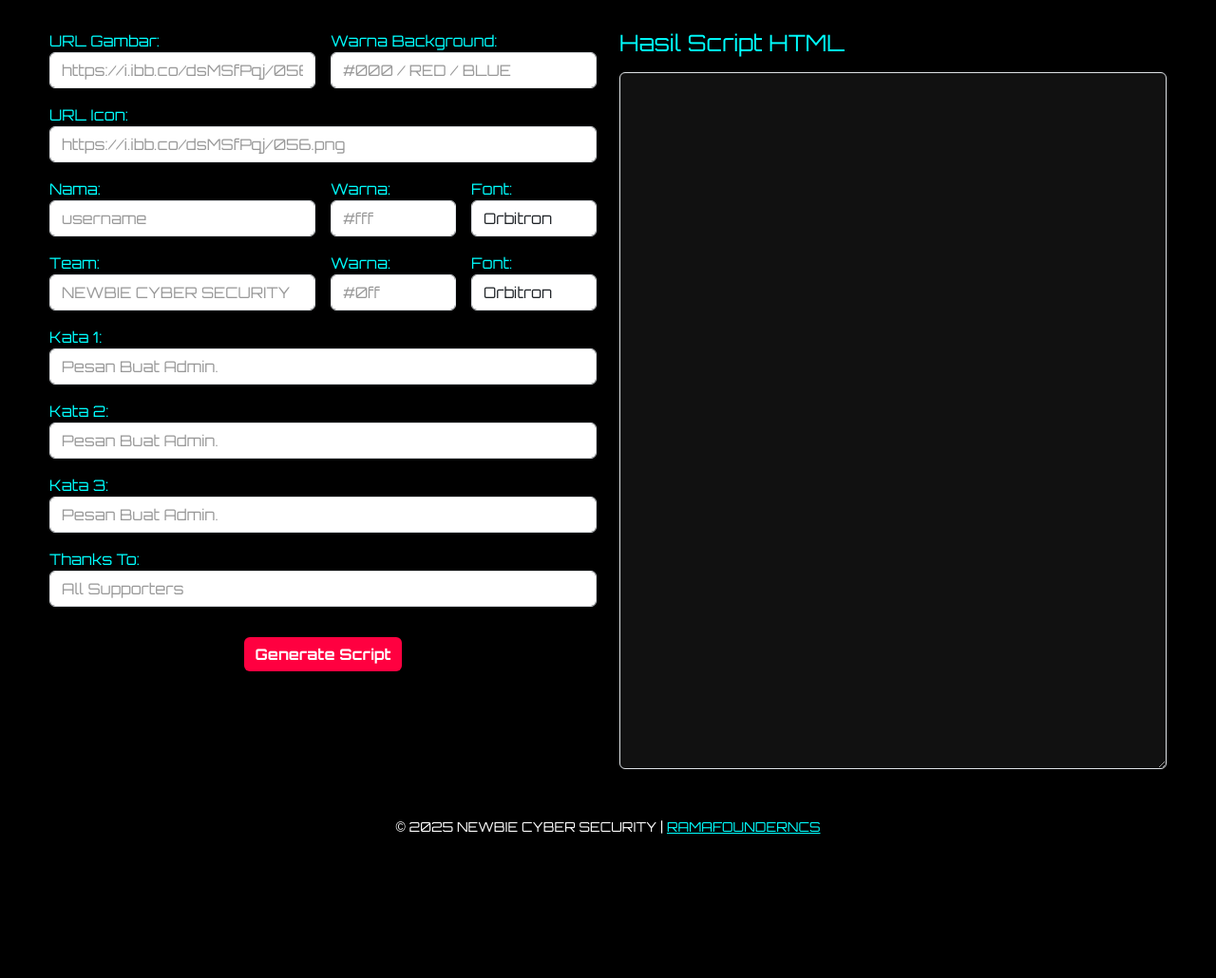
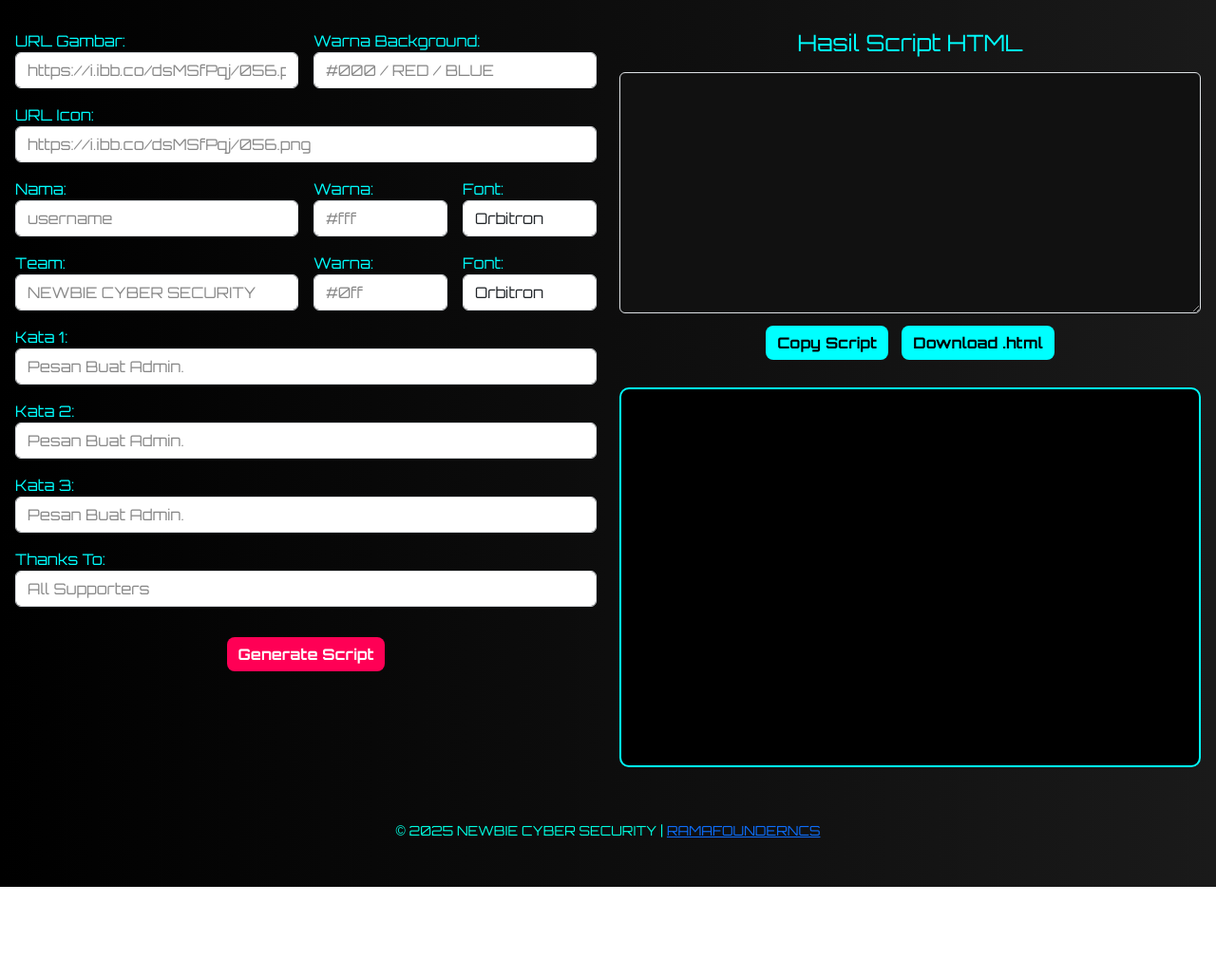
Before and after one commit to RamaFounderNCS/DefaceGeneratorNCS, a plain HTML site: page index.html in a window 1280 px wide. Shown: the part 113-1143 px from the top of the page at 95% size. After the commit the page ends 1047 px from the top, so only its background shows below. Drawn offline with nearby package versions, Linux system fonts and the light colour scheme.

Commit message:
index.html

```diff
--- a/index.html
+++ b/index.html
@@ -1,21 +1,18 @@
 <!DOCTYPE html>
 <html lang="en">
 <head>
-  <meta charset="UTF-8">
-  <meta name="viewport" content="width=device-width, initial-scale=1.0">
-  <meta name="author" content="Elite Deface Generator">
-  <title>N.C.S DEFACE GENERATOR</title>
-  <link rel="icon" href="https://i.ibb.co/dsMSfPqj/056.png" type="image/jpg">
-  <link rel="stylesheet" href="https://cdn.jsdelivr.net/npm/bootstrap@5.3.2/dist/css/bootstrap.min.css">
-  <link rel="preconnect" href="https://fonts.googleapis.com">
-  <link rel="preconnect" href="https://fonts.gstatic.com" crossorigin>
-  <link href="https://fonts.googleapis.com/css2?family=Orbitron:wght@400;700&display=swap" rel="stylesheet">
+  <meta charset="UTF-8" />
+  <meta name="viewport" content="width=device-width, initial-scale=1.0" />
+  <meta name="author" content="Elite Deface Generator" />
+  <title>N.C.S Deface Generator</title>
+  <link rel="icon" href="https://i.ibb.co/dsMSfPqj/056.png" type="image/png" />
+  <link href="https://cdn.jsdelivr.net/npm/bootstrap@5.3.2/dist/css/bootstrap.min.css" rel="stylesheet" />
+  <link href="https://fonts.googleapis.com/css2?family=Orbitron:wght@400;700&family=Montserrat:wght@400;600&display=swap" rel="stylesheet" />
   <style>
     body {
-      background-color: #000;
-      color: #fff;
+      background: linear-gradient(to right, #000, #1a1a1a);
+      color: #00ffe1;
       font-family: 'Orbitron', sans-serif;
-      padding-bottom: 100px;
     }
     h1, h4, label {
       color: #0ff;
@@ -23,115 +20,144 @@
     textarea.form-control {
       background: #111;
       color: #0f0;
+      font-family: monospace;
     }
     .form-control::placeholder {
-      color: #999;
+      color: #888;
     }
     .btn-custom {
-      background-color: #ff0040;
-      color: white;
+      background: #ff0055;
+      color: #fff;
       border: none;
       font-weight: bold;
+      transition: 0.3s;
+      border-radius: 8px;
     }
     .btn-custom:hover {
-      background-color: #cc0033;
+      background: #cc0033;
     }
-    .generator-container {
-      max-width: 1200px;
-      margin: auto;
+    .btn-copy, .btn-download {
+      background: #0ff;
+      color: #000;
+      border: none;
+      font-weight: bold;
+      border-radius: 8px;
+      margin: 5px;
+    }
+    .btn-copy:hover, .btn-download:hover {
+      background: #00cccc;
+    }
+    iframe.preview-frame {
+      width: 100%;
+      height: 400px;
+      background: #000;
+      border: 2px solid #0ff;
+      border-radius: 10px;
+      margin-top: 20px;
     }
   </style>
 </head>
 <body>
-  <div class="container-fluid generator-container py-5">
+  <div class="container-fluid generator-container py-5 px-3">
     <div class="text-center mb-5">
-      <h1>N.C.S DEFACE GENERATOR</h1>
+      <h1>N.C.S Deface Generator</h1>
     </div>
     <div class="row g-4">
       <div class="col-lg-6">
         <div class="row g-3">
+          <!-- Input Form Fields -->
           <div class="col-md-6">
             <label>URL Gambar:</label>
-            <input type="text" id="gambar" class="form-control" placeholder="https://i.ibb.co/dsMSfPqj/056.png">
+            <input type="text" id="gambar" class="form-control" placeholder="https://i.ibb.co/dsMSfPqj/056.png" />
           </div>
           <div class="col-md-6">
             <label>Warna Background:</label>
-            <input type="text" id="background" class="form-control" placeholder="#000 / RED / BLUE">
+            <input type="text" id="background" class="form-control" placeholder="#000 / RED / BLUE" />
           </div>
           <div class="col-md-12">
             <label>URL Icon:</label>
-            <input type="text" id="icon" class="form-control" placeholder="https://i.ibb.co/dsMSfPqj/056.png">
+            <input type="text" id="icon" class="form-control" placeholder="https://i.ibb.co/dsMSfPqj/056.png" />
           </div>
           <div class="col-md-6">
             <label>Nama:</label>
-            <input type="text" id="nick" class="form-control" placeholder="username">
+            <input type="text" id="nick" class="form-control" placeholder="username" />
           </div>
           <div class="col-md-3">
             <label>Warna:</label>
-            <input type="text" id="warna_nick" class="form-control" placeholder="#fff">
+            <input type="text" id="warna_nick" class="form-control" placeholder="#fff" />
           </div>
           <div class="col-md-3">
             <label>Font:</label>
             <select id="font_nick" class="form-control">
               <option>Orbitron</option>
               <option>Arial</option>
-              <option>Comic Sans MS</option>
               <option>Courier New</option>
               <option>Impact</option>
+              <option>Comic Sans MS</option>
             </select>
           </div>
           <div class="col-md-6">
             <label>Team:</label>
-            <input type="text" id="tim" class="form-control" placeholder="NEWBIE CYBER SECURITY">
+            <input type="text" id="tim" class="form-control" placeholder="NEWBIE CYBER SECURITY" />
           </div>
           <div class="col-md-3">
             <label>Warna:</label>
-            <input type="text" id="warna_tim" class="form-control" placeholder="#0ff">
+            <input type="text" id="warna_tim" class="form-control" placeholder="#0ff" />
           </div>
           <div class="col-md-3">
             <label>Font:</label>
             <select id="font_tim" class="form-control">
               <option>Orbitron</option>
               <option>Arial</option>
-              <option>Comic Sans MS</option>
               <option>Courier New</option>
               <option>Impact</option>
+              <option>Comic Sans MS</option>
             </select>
           </div>
           <div class="col-md-12">
             <label>Kata 1:</label>
-            <input type="text" id="kata1" class="form-control" placeholder="Pesan Buat Admin.">
+            <input type="text" id="kata1" class="form-control" placeholder="Pesan Buat Admin." />
           </div>
           <div class="col-md-12">
             <label>Kata 2:</label>
-            <input type="text" id="kata2" class="form-control" placeholder="Pesan Buat Admin.">
+            <input type="text" id="kata2" class="form-control" placeholder="Pesan Buat Admin." />
           </div>
           <div class="col-md-12">
             <label>Kata 3:</label>
-            <input type="text" id="kata3" class="form-control" placeholder="Pesan Buat Admin.">
+            <input type="text" id="kata3" class="form-control" placeholder="Pesan Buat Admin." />
           </div>
           <div class="col-md-12">
             <label>Thanks To:</label>
-            <input type="text" id="thanks" class="form-control" placeholder="All Supporters">
+            <input type="text" id="thanks" class="form-control" placeholder="All Supporters" />
           </div>
           <div class="col-md-12 text-center">
             <button onclick="generateScript()" class="btn btn-custom mt-3">Generate Script</button>
           </div>
         </div>
       </div>
+
+      <!-- Output Panel -->
       <div class="col-lg-6">
-        <h4 class="mb-3">Hasil Script HTML</h4>
-        <textarea id="hasil" class="form-control" rows="30" readonly></textarea>
+        <h4 class="text-center mb-3">Hasil Script HTML</h4>
+        <textarea id="hasil" class="form-control mb-2" rows="10" readonly></textarea>
+        <div class="text-center">
+          <button class="btn btn-copy" onclick="copyScript()">Copy Script</button>
+          <button class="btn btn-download" onclick="downloadScript()">Download .html</button>
+        </div>
+        <iframe id="preview" class="preview-frame mt-4"></iframe>
       </div>
     </div>
+
     <footer class="text-center mt-5">
-      <small>&copy; 2025 NEWBIE CYBER SECURITY | <a href="https://github.com/RamaFounderNCS" target="_blank" style="color:#0ff">RAMAFOUNDERNCS</a></small>
+      <small>&copy; 2025 NEWBIE CYBER SECURITY | <a href="https://github.com/RamaFounderNCS" target="_blank">RAMAFOUNDERNCS</a></small>
     </footer>
   </div>
 
+  <!-- Script Section -->
   <script>
+    const get = id => document.getElementById(id).value;
+
     function generateScript() {
-      const get = id => document.getElementById(id).value;
       const html = `<!DOCTYPE html>
 <html><head><meta charset='UTF-8'><meta name='viewport' content='width=device-width, initial-scale=1.0'>
 <title>Hacked By ${get('nick')} - ${get('tim')}</title>
@@ -149,10 +175,29 @@ p.kata1,p.kata2,p.kata3{font-size:20px;margin:20px auto}
 <p class='kata3'>${get('kata3')}</p>
 <marquee style='margin-top:50px;color:${get('warna_tim')};font-weight:bold;'>Thanks To: ${get('thanks')}</marquee>
 </body></html>`;
-      document.getElementById('hasil').value = html;
+
+      document.getElementById("hasil").value = html;
+
+      const iframe = document.getElementById("preview");
+      const blob = new Blob([html], { type: "text/html" });
+      iframe.src = URL.createObjectURL(blob);
+    }
+
+    function copyScript() {
+      const hasil = document.getElementById("hasil");
+      hasil.select();
+      document.execCommand("copy");
+      alert("Script berhasil disalin!");
+    }
+
+    function downloadScript() {
+      const text = document.getElementById("hasil").value;
+      const blob = new Blob([text], { type: "text/html" });
+      const link = document.createElement("a");
+      link.href = URL.createObjectURL(blob);
+      link.download = "deface.html";
+      link.click();
     }
   </script>
-
-  <script src="https://cdn.jsdelivr.net/npm/bootstrap@5.3.2/dist/js/bootstrap.bundle.min.js"></script>
 </body>
-</html>
+        </html>
```
